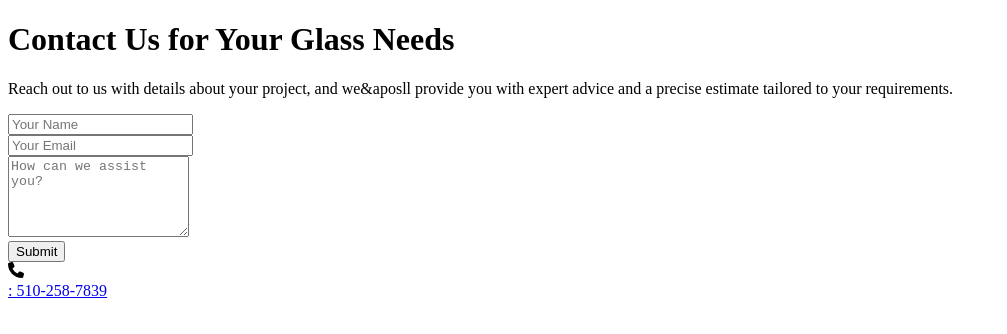
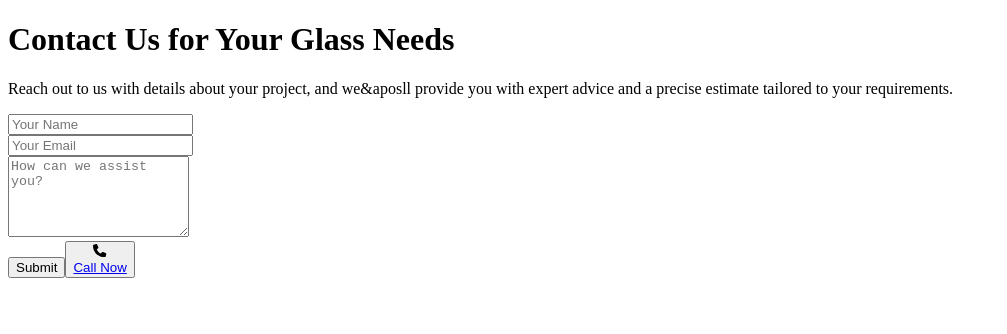
Before and after one commit to adamgonzo/Bay-City-New-Site, a Next.js app: page /contact_email in a window 1280 px wide. Shown: the top 334 px of the page, without its empty margins (0-1007 px from the left). Built offline with nearby package versions, Linux system fonts and the light colour scheme.

Commit message:
changed call me button

```diff
--- a/pages/contact_email.js
+++ b/pages/contact_email.js
@@ -42,19 +42,19 @@ export default function ContactForm() {
   };
 
   return (
-    <div className="min-h-screen flex items-center justify-center ">
+    <div className="min-h-screen flex items-center justify-center pb-4 pt-20">
       <div className="max-w-md w-full p-8 rounded-lg shadow-lg bg-white">
-        <h1 className="text-3xl font-bold mb-6 text-center text-gray-800">
+        <h1 className="text-3xl font-bold mb-2 text-center text-gray-800">
           Contact Us for Your Glass Needs
         </h1>
-        <p className="text-sm mb-6 text-center text-gray-600">
+        <p className="text-sm mb-3 text-center text-gray-600">
           Reach out to us with details about your project, and we&aposll provide
           you with expert advice and a precise estimate tailored to your
           requirements.
         </p>
 
         <form onSubmit={handleSubmit}>
-          <div className="mb-4">
+          <div className="mb-3">
             <input
               className="w-full border p-3 rounded-md"
               value={name}
@@ -64,7 +64,7 @@ export default function ContactForm() {
             />
           </div>
 
-          <div className="mb-4">
+          <div className="mb-3">
             <input
               className="w-full border p-3 rounded-md"
               type="email"
@@ -75,7 +75,7 @@ export default function ContactForm() {
             />
           </div>
 
-          <div className="mb-6">
+          <div className="mb-3">
             <textarea
               className="w-full border p-3 rounded-md"
               value={message}
@@ -93,22 +93,27 @@ export default function ContactForm() {
           >
             {loading ? "Sending..." : "Submit"}
           </button>
+          <button
+            className="w-full bg-blue-200 text-white p-3 mt-3 rounded-md hover-bg-blue-600 transition duration-300"
+            type="button"
+          >
             <a
               href="tel:+15102587839"
-            className="flex justify-center gap-2 border rounded-lg mt-5 p-5 border-white bg-blue-200"
+              className="flex justify-center no-underline gap-2 font-bold"
             >
               <div className="flex-col pt-1 text-center">
                 <Telephone />{" "}
               </div>
               <div href="tel:+15102587839" className="text-blue-600">
-              : 510-258-7839
+                Call Now
               </div>
             </a>
+          </button>
         </form>
 
         {submitted && (
           <div className="mt-4 p-3 bg-green-100 text-green-600 rounded-lg text-center">
-            Thank you! We&aposll be in touch shortly.
+            Thank you! We&apos;ll be in touch shortly.
           </div>
         )}
       </div>
```
Lines whose indentation alone changed are shown as unchanged.
